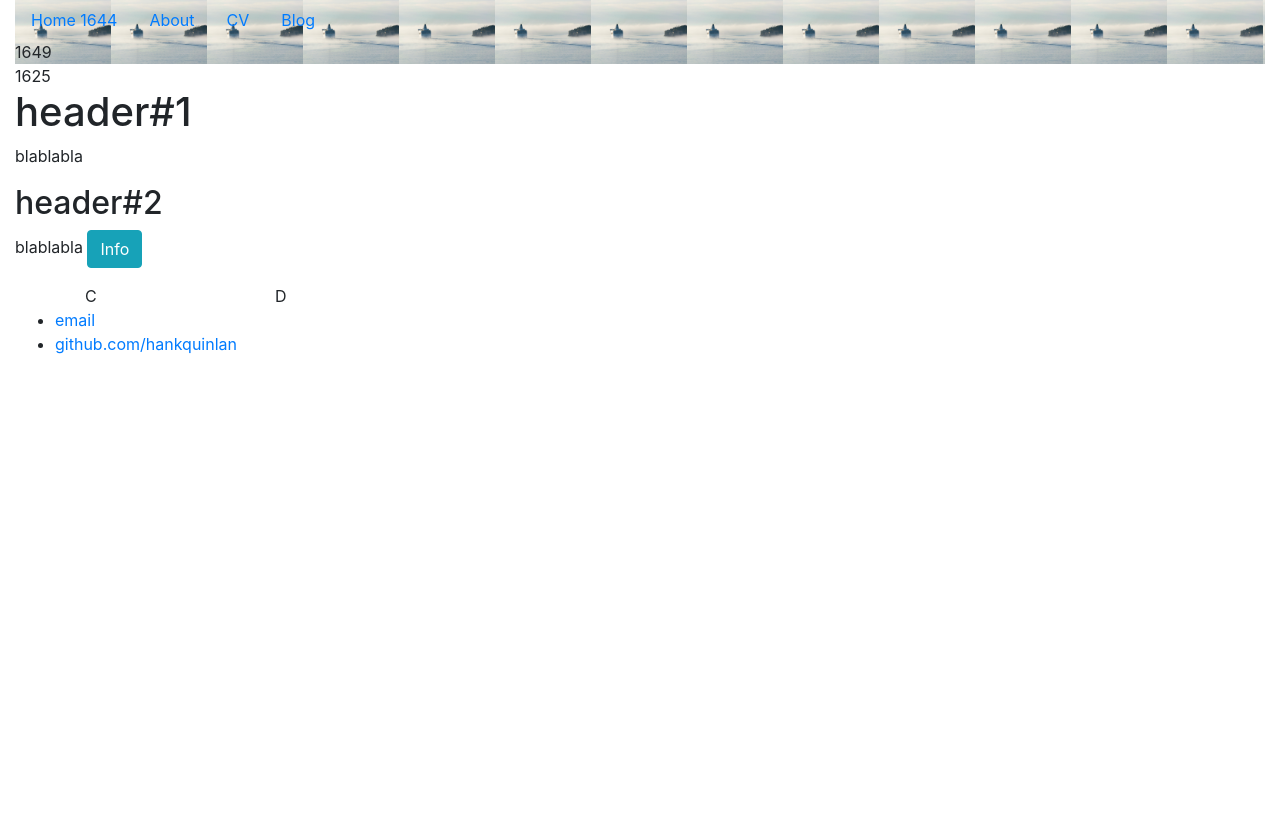
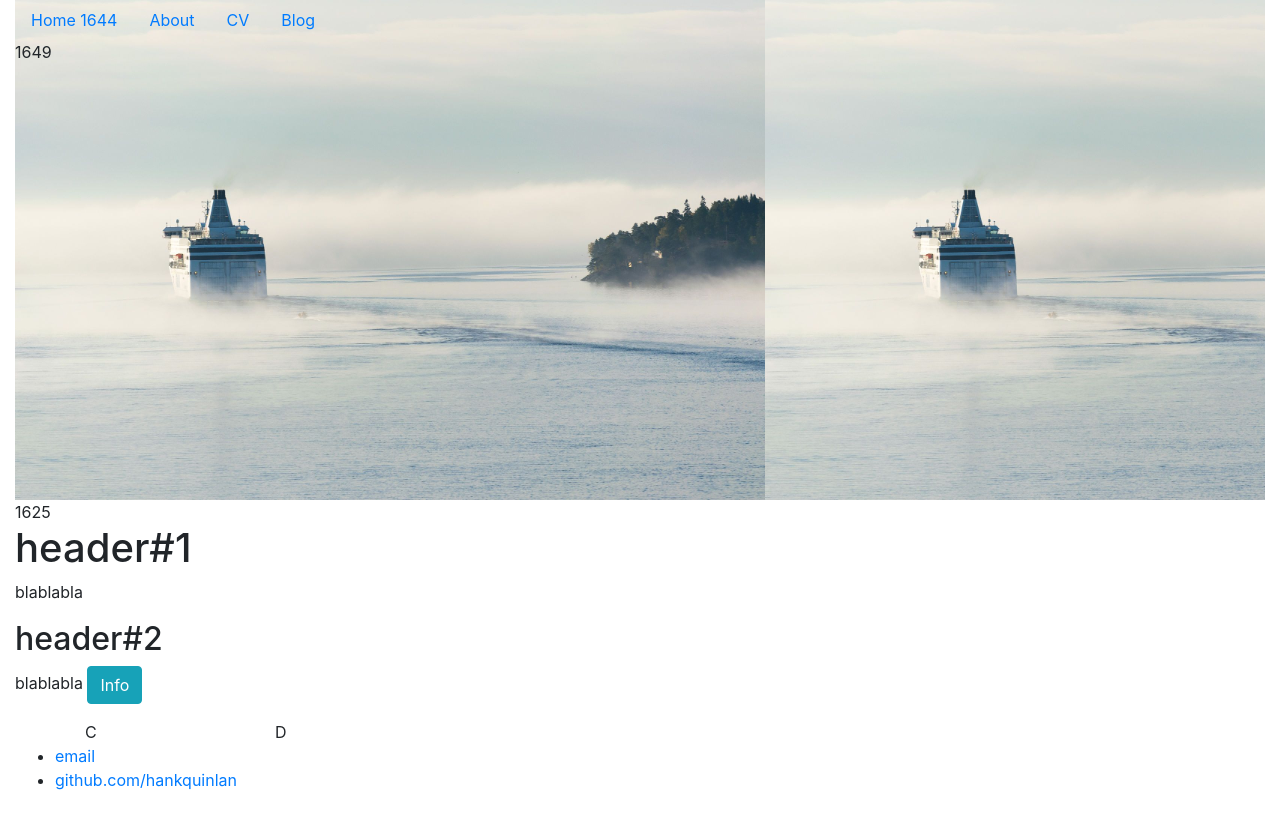
Before and after one commit to OrgaEvolutions/Nathoup.github.io, a Jekyll site: the page built from index.html, in a window 1280 px wide. Shown: the top 829 px of the page. Built offline with Jekyll 4.4.1, drawn with Linux system fonts in a browser that asks for light colours.

Commit message:
Update header.html

```diff
--- a/_includes/header.html
+++ b/_includes/header.html
@@ -1,4 +1,4 @@
-<header style="background-image: url(/images/cover.jpg);background-size: contain;">
+<header style="background-image: url(/images/cover.jpg);background-size: contain;height:500px;">
 	<ul class="nav nav-pills">
 		<li class="nav-item">
 			<a class="nav-link" href="/!">Home 1644</a>
```
